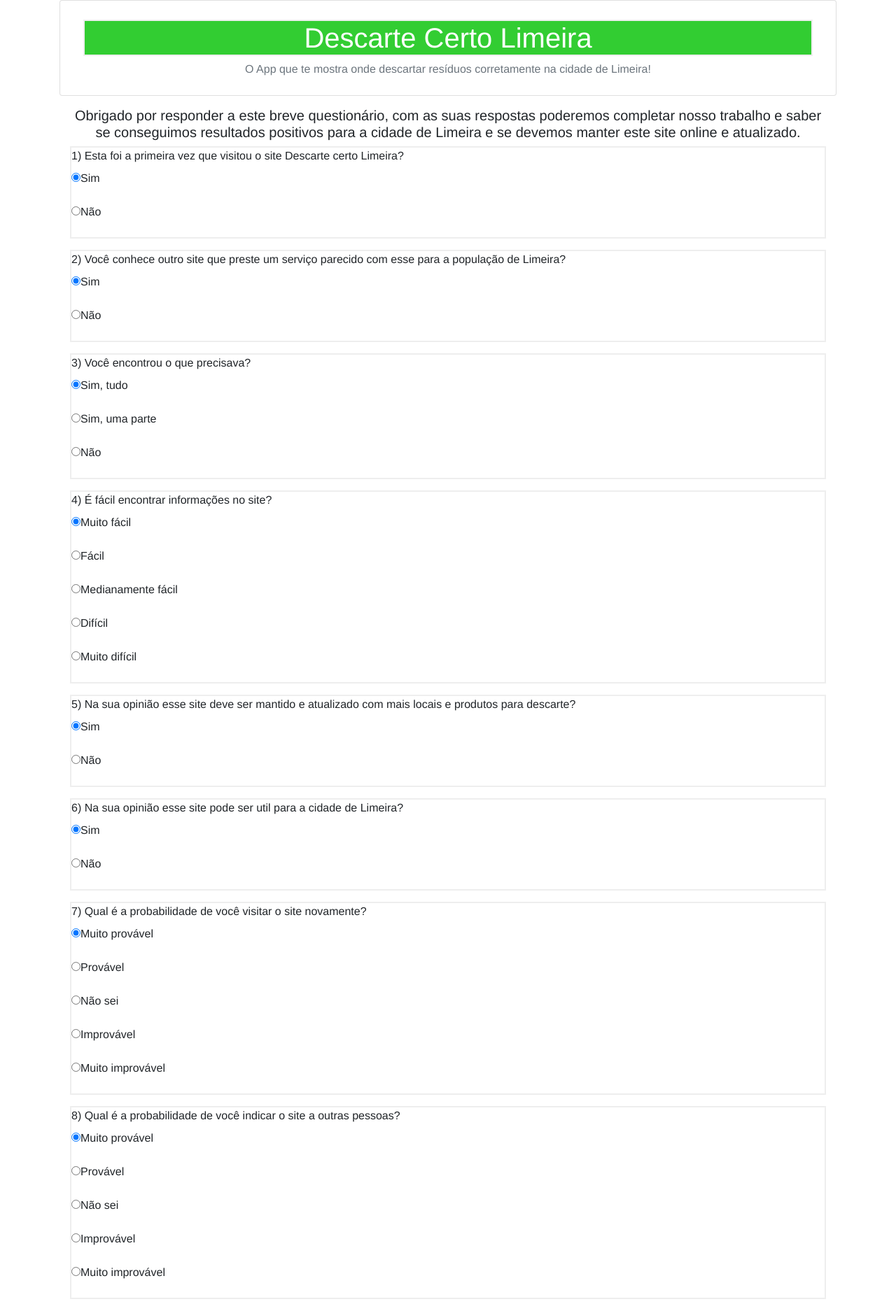
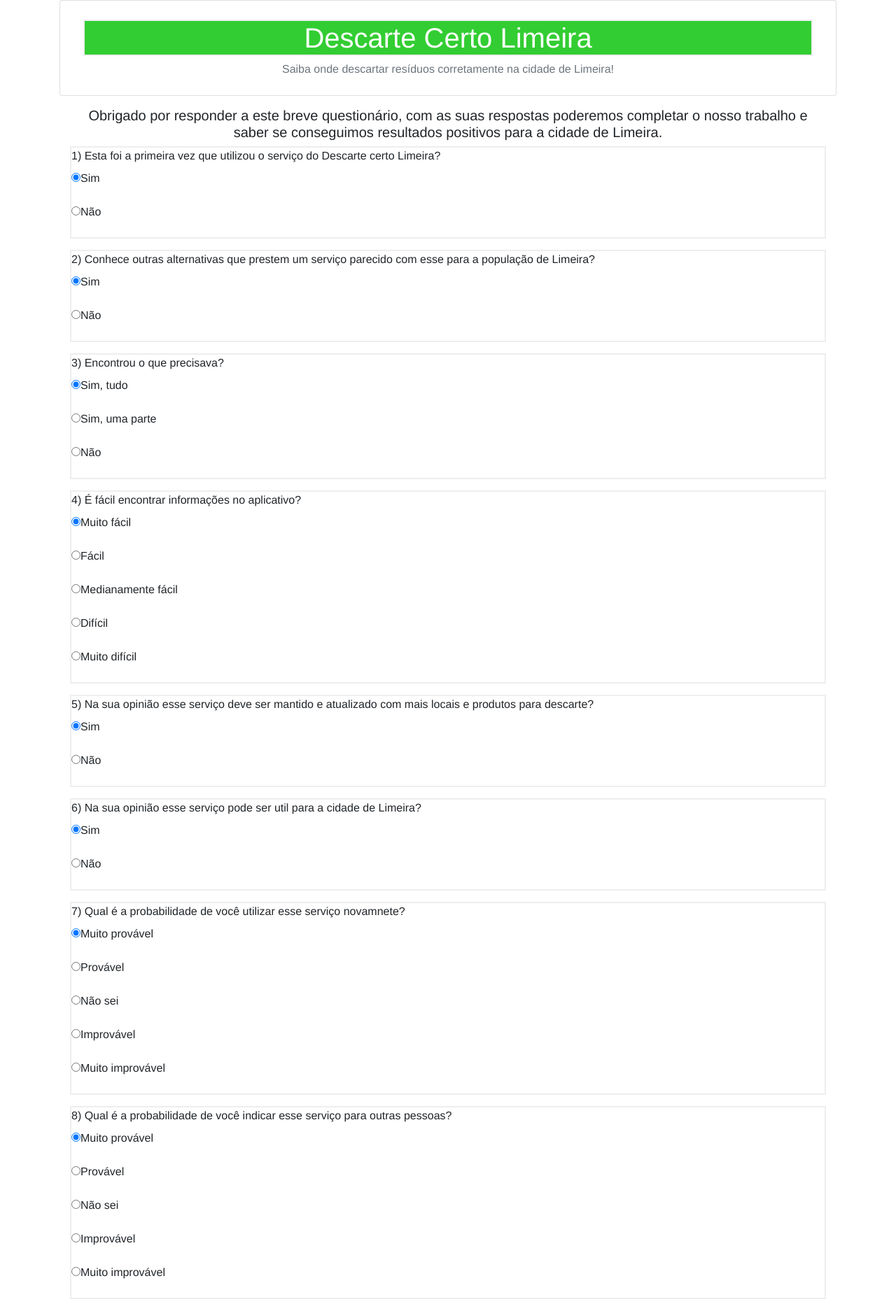
Before and after one commit to Cleitonklem/ProjetoIntegrador, a Flask app: page /opiniao in a window 1280 px wide. Shown: the part 56-1920 px from the top of the page at 70% size. Run offline with Flask 3, Linux system fonts and the light colour scheme; some libraries are stand-ins or nearby versions.

Commit message:
atualização

```diff
--- a/templates/base.html
+++ b/templates/base.html
@@ -43,7 +43,7 @@
     <div class="card text-center">
         <div class="card-body">
             <a class="btn btn-block" href="{{ url_for('index') }}"><h1>Descarte Certo Limeira</h1></a>
-            <h6 class="card-subtitle mb-2 text-muted">O App que te mostra onde descartar resíduos corretamente na cidade de Limeira!</h6>
+            <h6 class="card-subtitle mb-2 text-muted">Saiba onde descartar resíduos corretamente na cidade de Limeira!</h6>
         </div>
     </div>
 
@@ -73,7 +73,7 @@
         <h6>Apoio:</h6>
         <ul>
             <li>
-                UNIVESP - Universidade Virtual do Estado de São Paulo
+                UNIVESP — Universidade Virtual do Estado de São Paulo
             </li>
         </ul>
     </footer>
--- a/templates/destinos.html
+++ b/templates/destinos.html
@@ -3,7 +3,7 @@
 {% block content %}
 
     <body>
-        <p>Olá! Ficou satisfeito com o resultado? Então ajude a terminar nosso trabalho acadêmico respondendo
+        <p>Olá! Ficou satisfeito com o resultado? Então ajude a terminar o nosso trabalho acadêmico respondendo
         um pequeno questionário, leva menos de 1 minuto, para acessa-lo clique no botão abaixo ou utilize a aba
         "Deixe a sua opinião" no menu superior.</p>
         <p><a class="btn btn-primary" href="{{ url_for('opiniao') }}">Deixe a sua opinião </a></p>
--- a/templates/index.html
+++ b/templates/index.html
@@ -36,8 +36,8 @@
 	        </div>
         <p></div>
         <div class="container">
-        Se você não encontrou o item para descarte na lista acima, provavelmente deva ser um item aceito nos ECOPONTOS.
-        <p>Para ver mais informações clique no botão abaixo que você será redirecionado até a pagina relacionada aos
+        Se não encontrou o item para descarte na lista acima, provavelmente deve ser um item aceito nos ECOPONTOS.
+        <p>Para ver mais informações clique no botão abaixo que será redirecionado até a pagina relacionada aos
             ecopontos no site da cidade de Limeira.</p>
         <p><a href="https://www.limeira.sp.gov.br/sitenovo/service.php?servico=1&categoria=3&item=85&conteudo=540#view_content_service" target="_blank" class="btn btn-primary" role="button" aria-pressed="true">ECOPONTOS</a></p>
         </div>
--- a/templates/opiniao.html
+++ b/templates/opiniao.html
@@ -4,33 +4,32 @@
 
     <body>
         <div class="container">
-            <h5>Obrigado por responder a este breve questionário, com as suas respostas poderemos completar nosso
-                trabalho e saber se conseguimos resultados positivos para a cidade de Limeira e se devemos manter
-                este site online e atualizado.</h5>
+            <h5>Obrigado por responder a este breve questionário, com as suas respostas poderemos completar o nosso
+                trabalho e saber se conseguimos resultados positivos para a cidade de Limeira.</h5>
             <form action = "{{ request.path }}" method = "post">
 
                 <div class="form-group">
-                    <label for="resp1">1) Esta foi a primeira vez que visitou o site Descarte certo Limeira?</label>
+                    <label for="resp1">1) Esta foi a primeira vez que utilizou o serviço do Descarte certo Limeira?</label>
                     <p><input type="radio" name="resp1" id="resp1.1" checked value="Sim"><label for="resp1.1">Sim</label>
                     <p><input type="radio" name="resp1" id="resp1.2" value="Não"><label for="resp1.2">Não</label>
                 </div>
 
                 <div class="form-group">
-                    <label for="resp2">2) Você conhece outro site que preste um serviço parecido com esse para
+                    <label for="resp2">2) Conhece outras alternativas que prestem um serviço parecido com esse para
                         a população de Limeira?</label>
                     <p><input type="radio" name="resp2" id="resp2.1" checked value="Sim"><label for="resp2.1">Sim</label>
                     <p><input type="radio" name="resp2" id="resp2.2" value="Não"><label for="resp2.2">Não</label>
                 </div>
 
                 <div class="form-group">
-                    <label for="resp3">3) Você encontrou o que precisava?</label>
+                    <label for="resp3">3) Encontrou o que precisava?</label>
                     <p><input type="radio" name="resp3" id="resp3.1" checked value="Sim, tudo"><label for="resp3.1">Sim, tudo</label>
                     <p><input type="radio" name="resp3" id="resp3.2" value="Sim, uma parte"><label for="resp3.2">Sim, uma parte</label>
                     <p><input type="radio" name="resp3" id="resp3.3" value="Não"><label for="resp3.3">Não</label>
                 </div>
 
                 <div class="form-group">
-                    <label for="resp4">4) É fácil encontrar informações no site?    </label>
+                    <label for="resp4">4) É fácil encontrar informações no aplicativo?    </label>
                     <p><input type="radio" name="resp4" id="resp4.1" checked value="Muito fácil"><label for="resp4.1">Muito fácil</label>
                     <p><input type="radio" name="resp4" id="resp4.2" value="Fácil"><label for="resp4.2">Fácil</label>
                     <p><input type="radio" name="resp4" id="resp4.3" value="Medianamente fácil"><label for="resp4.3">Medianamente fácil</label>
@@ -39,19 +38,19 @@
                 </div>
 
                 <div class="form-group">
-                    <label for="resp5">5) Na sua opinião esse site deve ser mantido e atualizado com mais locais e produtos para descarte? </label>
+                    <label for="resp5">5) Na sua opinião esse serviço deve ser mantido e atualizado com mais locais e produtos para descarte? </label>
                     <p><input type="radio" name="resp5" id="resp5.1" checked value="Sim"><label for="resp5.1">Sim</label>
                     <p><input type="radio" name="resp5" id="resp5.2" value="Não"><label for="resp5.2">Não</label>
                 </div>
 
                 <div class="form-group">
-                    <label for="resp6">6) Na sua opinião esse site pode ser util para a cidade de Limeira?</label>
+                    <label for="resp6">6) Na sua opinião esse serviço pode ser util para a cidade de Limeira?</label>
                     <p><input type="radio" name="resp6" id="resp6.1" checked value="Sim"><label for="resp6.1">Sim</label>
                     <p><input type="radio" name="resp6" id="resp6.2" value="Não"><label for="resp6.2">Não</label>
                 </div>
 
                 <div class="form-group">
-                    <label for="resp7">7) Qual é a probabilidade de você visitar o site novamente?  </label>
+                    <label for="resp7">7) Qual é a probabilidade de você utilizar esse serviço novamnete?  </label>
                     <p><input type="radio" name="resp7" id="resp7.1" checked value="Muito provável"><label for="resp7.1">Muito provável</label>
                     <p><input type="radio" name="resp7" id="resp7.2" value="Provável"><label for="resp7.2">Provável</label>
                     <p><input type="radio" name="resp7" id="resp7.3" value="Não sei"><label for="resp7.3">Não sei</label>
@@ -60,7 +59,7 @@
                 </div>
 
                 <div class="form-group">
-                     <label for="resp8">8) Qual é a probabilidade de você indicar o site a outras pessoas?   </label>
+                     <label for="resp8">8) Qual é a probabilidade de você indicar esse serviço para outras pessoas?   </label>
                      <p><input type="radio" name="resp8" id="resp8.1" checked value="Muito provável"><label for="resp8.1">Muito provável</label>
                      <p><input type="radio" name="resp8" id="resp8.2" value="Provável"><label for="resp8.2">Provável</label>
                      <p><input type="radio" name="resp8" id="resp8.3" value="Não sei"><label for="resp8.3">Não sei</label>
@@ -69,17 +68,17 @@
                 </div>
 
                 <div class="form-group">
-                    <label for="resp9">9) Adicione suas sugestões, criticas ou comentários para que nosso trabalho fique ainda mais completo. :</label>
+                    <label for="resp9">9) Deixe as suas sugestões, críticas ou comentários para que o nosso trabalho fique ainda mais completo. :</label>
                     <p><input type="text" class="form-control" name="resp9" id="resp9.1" placeholder="Deixe a sua opinião">
                 </div>
                 <div class="form-group">
-                    <label for="resp10">10) Qual seu primeiro nome e o bairro onde mora?</label>
+                    <label for="resp10">10) Qual o seu primeiro nome e o bairro onde mora?</label>
                     <p><input type="text" class="form-control" name="resp10" id="resp10.1" placeholder="Seu primeiro nome">
                     <p><input type="text" class="form-control" name="resp11" id="resp11.1" placeholder="Bairro onde mora">
                 </div>
                 <button type="submit" class="btn btn-primary">Enviar</button>
             </form><p>
-            Obrigado por ter respondido a esse pequeno questionário, suas respostas serão muito uteis para que possamos saber se o objetivo do site foi alcançado.
+            Obrigado por responder a esse pequeno questionário, as suas respostas serão muito uteis para podermos saber se o objetivo do trabalho foi alcançado.
 
         </div>
     </body>
```
